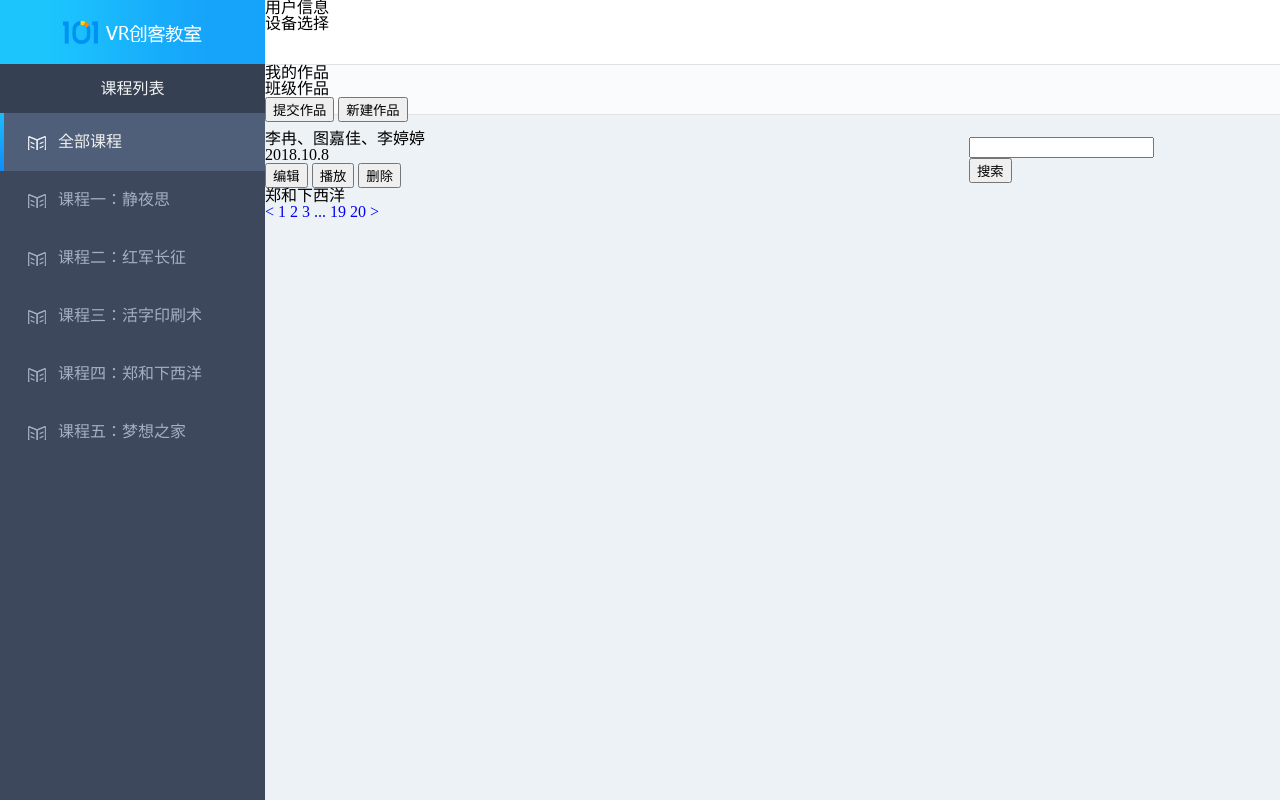
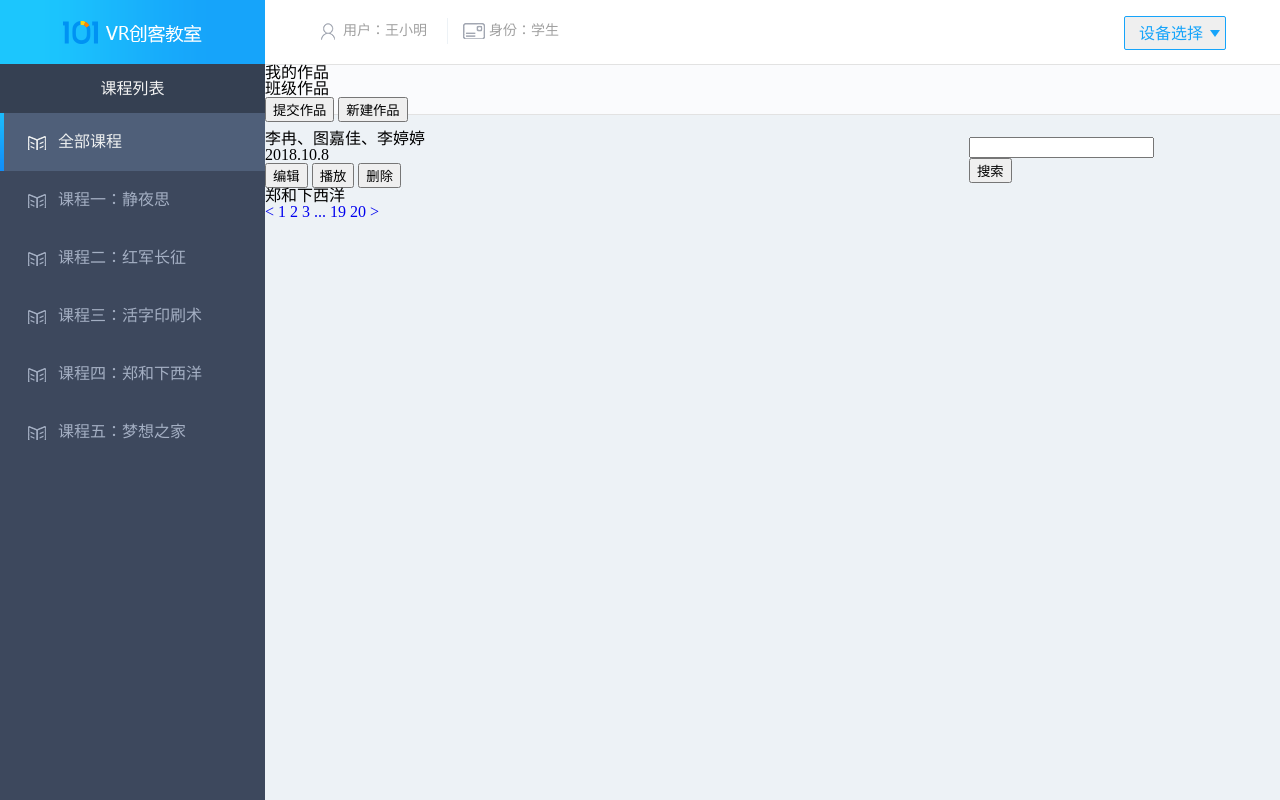
Before and after one commit to yajia404/VR-, a plain HTML site: page index.html in a window 1280 px wide. Drawn offline with Linux system fonts and the light colour scheme.

Commit message:
add vr.css(l-top)

```diff
--- a/index.html
+++ b/index.html
@@ -35,10 +35,21 @@
             <!-- 顶部：用户和设备选择 -->
             <div class="l-top">
                 <div class="user-info">
-                    用户信息
+                    <div class="user-info__item">
+                        <span class="vr-icon vr-icon__user"></span>
+                        <span class="vr-icon__txt">用户：王小明</span>
+                    </div>
+                    <div class="user-info__item">
+                        <span class="vr-icon vr-icon__id"></span>
+                        <span class="vr-icon__txt">身份：学生</span>
+                    </div>
                 </div>
                 <div class="vr-extend">
-                    设备选择
+                    <select name="dev" id="">
+                        <option value="设备选择">设备选择</option>
+                        <option value="电脑">电脑</option>
+                        <option value="手机">手机</option>
+                    </select>
                 </div>
             </div>
 
--- a/style/vr.css
+++ b/style/vr.css
@@ -97,6 +97,90 @@ html,body,.wrapper{
     background:#ffffff;
     border-bottom: solid 1px #e2e2e2;
 }
+/* 用户信息 */
+.user-info{
+    position: relative;
+    margin-top:20px;
+    margin-left:36px;
+    display: inline-block;
+}
+.user-info__item{
+    position: relative;
+    display:inline-block;
+    padding:0 16px;
+    margin:0;
+}
+.user-info__item::before{
+    content:"";
+    position: absolute;
+    top:-2px;
+    bottom:-2px;
+    width:1px;
+    background:#edf2f6;
+    left:0;
+}
+.user-info__item:first-child::before{
+    display:none;
+}
+.user-info__item .vr-icon{
+    display:inline-block;
+    width:22px;
+    height:22px;
+    vertical-align: middle;
+}
+.vr-icon{
+    background-repeat: no-repeat;
+    background-position: 50% 50%;
+}
+.vr-icon__user{
+    background-image: url("../images/icon_user.png");
+}
+.vr-icon__id{
+    background-image: url("../images/icon_id.png");
+}
+.vr-icon__txt{
+    font-size: 14px;
+    color:#a0a0a0;
+    vertical-align: middle;
+}
+/* 设备选择 */
+.vr-extend{
+    /* position: relative; */
+    /* display: inline-block; */
+    /* inline-block is ignored due to the float.
+    If 'float' has a value other than 'none',
+     the box is floated and 'display' is treated as 'block' */
+    float: right;
+    margin-top:16px;
+    margin-right: 54px;
+}
+.vr-extend select{
+    height:34px;
+    width:102px;
+    line-height: 34px;
+    color:#16a4fa;
+    font-size: 16px;
+    border:1px solid #16a4fa;
+    padding-left: 14px;
+    border-radius: 2px;
+    appearance: none;
+    -webkit-appearance: none;
+    -moz-appearance: none;
+}
+.vr-extend::after{
+    content:"";
+    width:10px;
+    height:7px;
+    position:absolute;
+    top:30px;
+    right:60px;
+    background:url("../images/select_icon.png") no-repeat 50% 50%;
+}
+.vr-extend select:hover{
+    color:#30b8ff;
+    cursor: pointer;
+}
+/* 点击下拉框效果 留待 */
 
 /* 作品分类、提交、新建 */
 .l-main__hd{
@@ -104,7 +188,6 @@ html,body,.wrapper{
     background:#fafbfd;
     border-bottom:solid 1px #e2e2e2;
 }
-
 .l-main__bd{
     position:relative;
 }
```
Also changed, not shown: images/icon_id.png (added), images/icon_user.png (added), images/select_icon.png (added).
